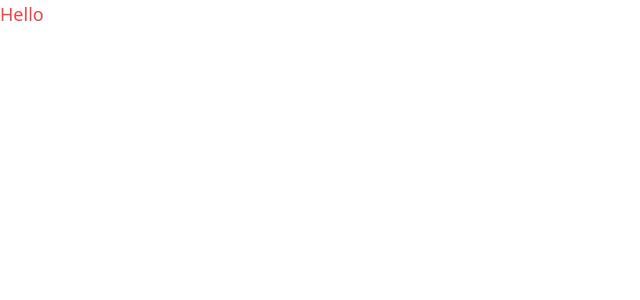
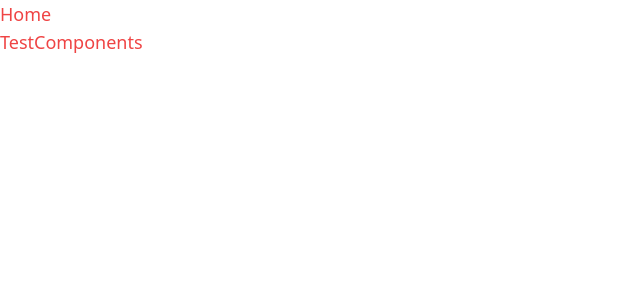
Before and after one commit to LasithRanahewa/react-beginner, a React (Create React App) app: page / in a window 1280 px wide. Shown: the top 300 px of the page, without its empty margins (0-640 px from the left). Built offline with nearby package versions, Linux system fonts and the light colour scheme.

Commit message:
frontend architecture and folder structure

```diff
--- a/src/App.js
+++ b/src/App.js
@@ -1,6 +1,8 @@
+import Home from "./pages/Home";
+
 function App() {
   return (
-    <div className="text-lg text-red-500">Hello</div>
+    <div className="text-lg text-red-500"><Home/></div>
   );
 }
 
--- /dev/null
+++ b/src/components/TestComponents.js
@@ -0,0 +1,9 @@
+import React from 'react'
+
+function TestComponents() {
+  return (
+    <div>TestComponents</div>
+  )
+}
+
+export default TestComponents
--- /dev/null
+++ b/src/pages/Home.js
@@ -0,0 +1,12 @@
+import TestComponents from "../components/TestComponents";
+
+function Home() {
+  return (
+    <div>
+      Home
+      <TestComponents />
+    </div>
+  );
+}
+
+export default Home;
```
